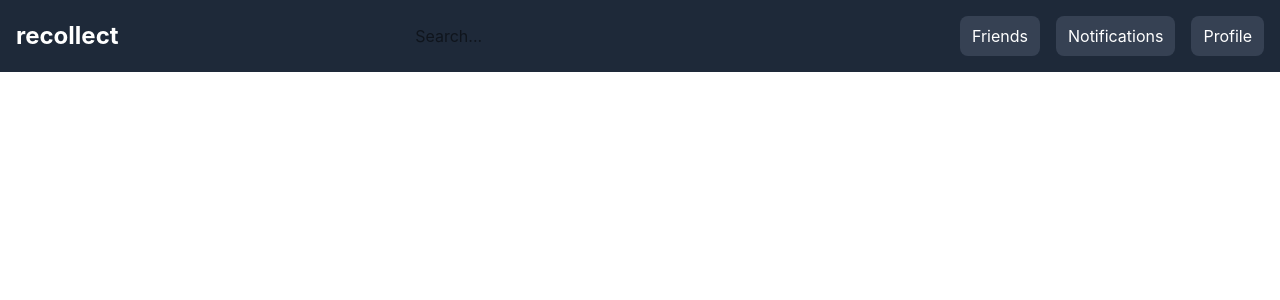
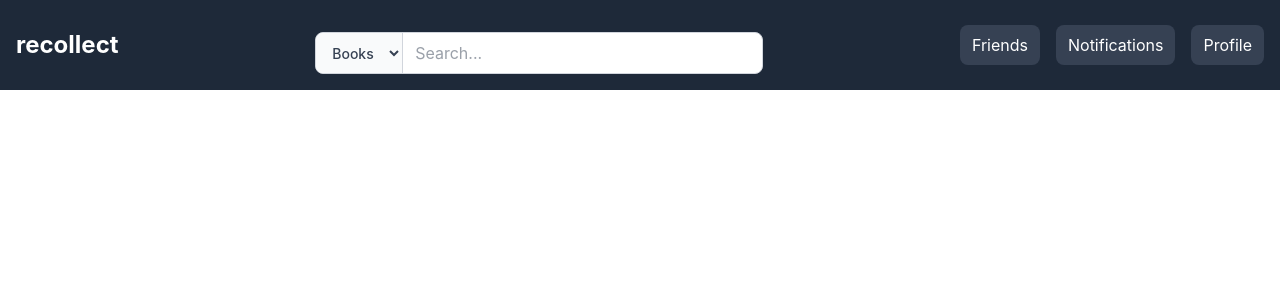
Before and after one commit to amberhammer/recollect, a React (Vite) app in the folder client/: page / in a window 1280 px wide. Shown: the top 300 px of the page. Built offline with nearby package versions, Linux system fonts and the light colour scheme.

Commit message:
Added search bar with search options

```diff
--- a/client/src/components/layout/NavBar.jsx
+++ b/client/src/components/layout/NavBar.jsx
@@ -1,9 +1,12 @@
+import SearchBar from "./SearchBar";
+
 export default function NavBar() {
   return (
+    <header>
         <nav className="bg-gray-800 text-white p-4">
             <div className="container mx-auto flex items-center justify-between">
                 <a href="/" className="text-2xl font-bold">recollect</a>
-            <input type="text" placeholder="Search..." className="px-4 py-2 rounded-lg text-black"/>
+                <SearchBar />
                 <div className="flex items-center gap-4">
                     <button className="bg-gray-700 px-3 py-2 rounded-lg hover:bg-gray-600">Friends</button>
                     <button className="bg-gray-700 px-3 py-2 rounded-lg hover:bg-gray-600">Notifications</button>
@@ -11,5 +14,6 @@ export default function NavBar() {
                 </div>
             </div>
         </nav>
+    </header>
   );
 }
--- /dev/null
+++ b/client/src/components/layout/SearchBar.jsx
@@ -0,0 +1,27 @@
+import { useState } from "react";
+
+export default function SearchBar() {
+    const [searchType, setSearchType] = useState("books");
+    const [query, setQuery] = useState("");
+
+    return (
+        <div className="w-full max-w-md mx-auto mt-4">
+            <div className="flex border border-gray-300 rounded-lg overflow-hidden bg-white">
+                <select
+                    value={searchType}
+                    onChange={(e) => setSearchType(e.target.value)}
+                    className="px-3 py-2 bg-gray-50 border-r border-gray-300 text-gray-700 focus:outline-none cursor-pointer text-sm font-medium">
+                    <option value="books" className="text-gray-700">Books</option>
+                    <option value="users" className="text-gray-700">Users</option>
+                </select>
+                <input
+                    type="text"
+                    placeholder="Search..."
+                    value={query}
+                    onChange={(e) => setQuery(e.target.value)}
+                    className="flex-1 px-3 py-2 text-gray-700 focus:outline-none"
+                />
+            </div>
+        </div>
+    );
+}
```
Lines whose indentation alone changed are shown as unchanged.
